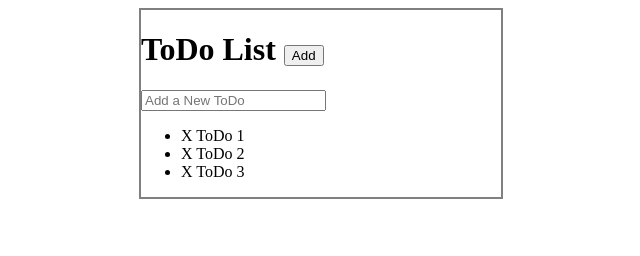
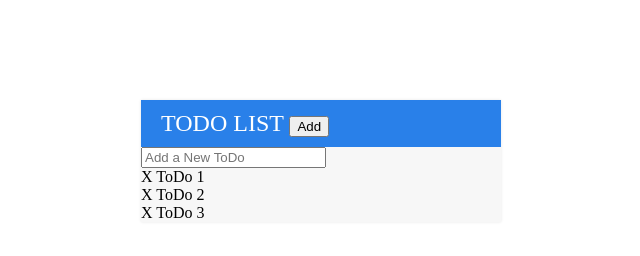
Before and after one commit to efertsch/ToDos, a plain HTML site: page index.html in a window 1280 px wide. Shown: the whole page, without its empty margins (319-959 px from the left). Drawn offline with Linux system fonts and the light colour scheme.

Commit message:
styles h1 and ul elements

```diff
--- a/assets/css/styles.css
+++ b/assets/css/styles.css
@@ -1,10 +1,27 @@
+h1 {
+	background: #2980e9;
+	color: white;
+	margin: 0;
+	padding: 10px 20px;
+	text-transform: uppercase;
+	font-size: 24px;
+	font-weight: normal;
+}
+
 #container {
-	border: 2px solid gray;
+	box-shadow: 0 0 3px rgba(0, 0, 0, 0.1);
 	width: 360px;
-	margin: 0 auto;
+	margin: 100px auto;
+	background: #f7f7f7;
 }
 
 .completed {
 	color: gray;
 	text-decoration: line-through;
 }
+
+ul {
+	list-style: none;
+	margin: 0;
+	padding: 0;
+}
```
